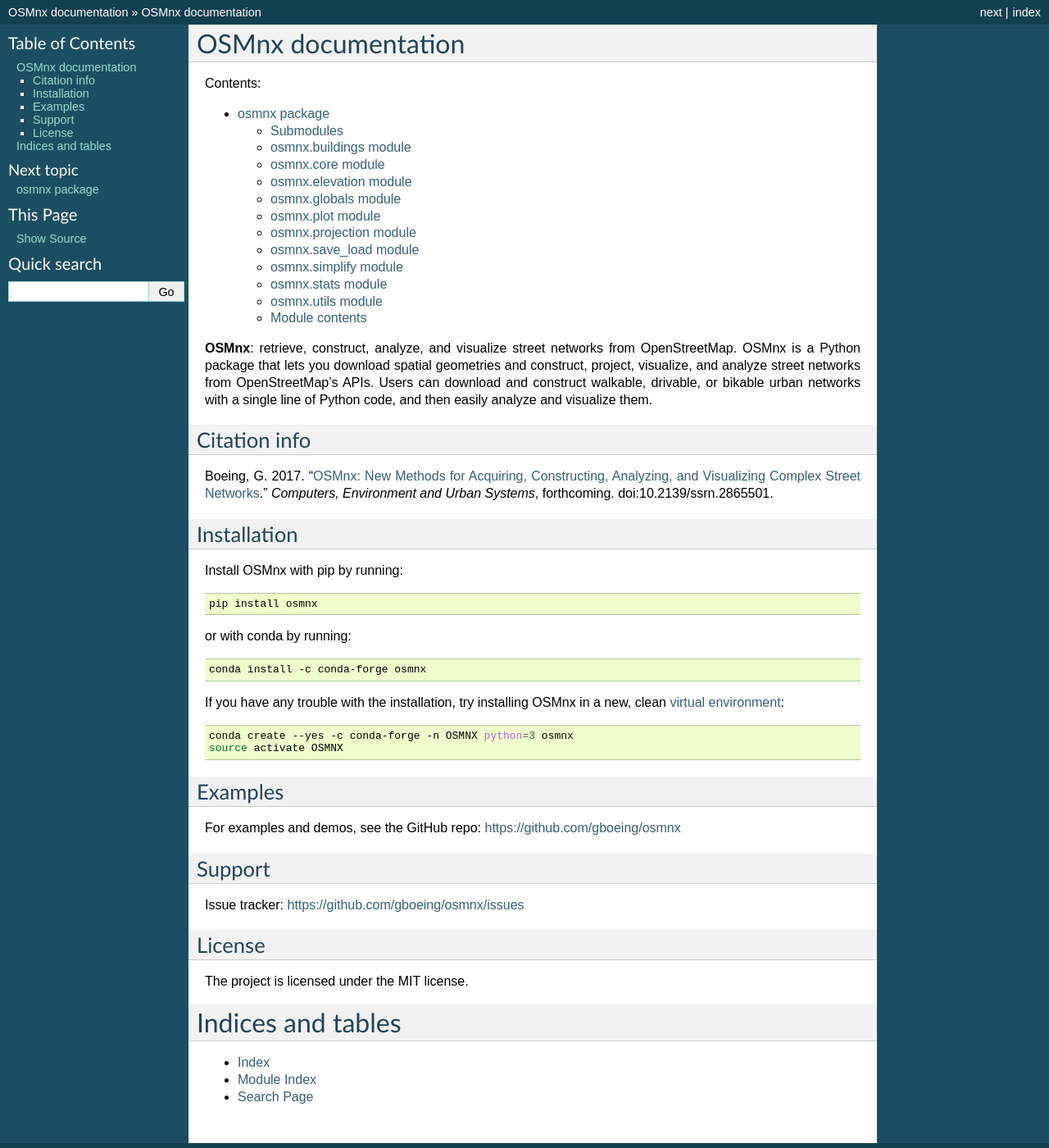
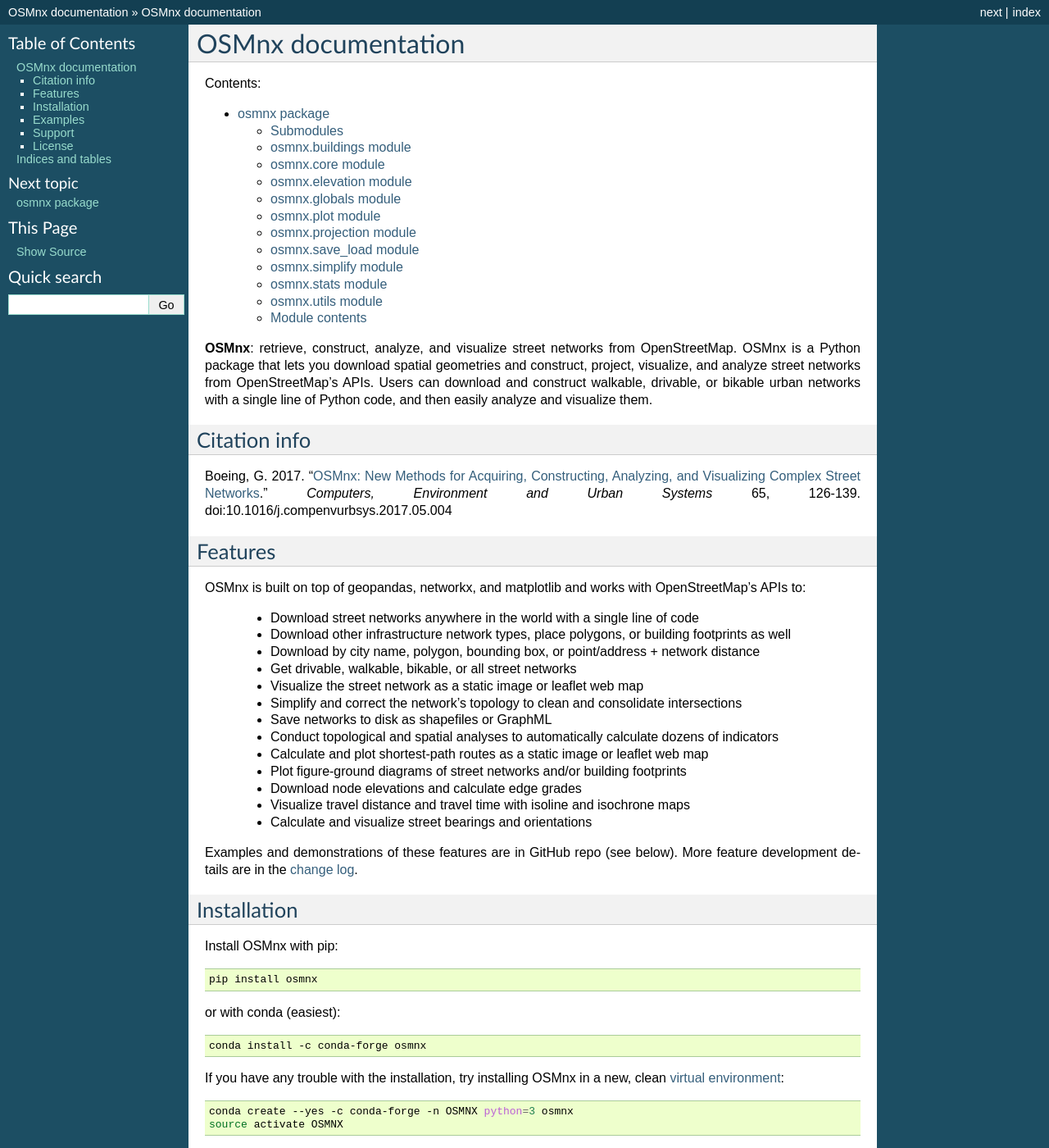
Before and after one commit to gboeing/osmnx, a Sphinx documentation site: the page built from docs/source/index.rst, in a window 1280 px wide and 1400 px high. Shown: the whole window at 82% size. Built offline with Sphinx 7.4.7, drawn with Linux system fonts in a browser that asks for light colours.

```diff
--- a/docs/source/index.rst
+++ b/docs/source/index.rst
@@ -8,47 +8,81 @@ OSMnx documentation
 
    osmnx
 
-**OSMnx**: retrieve, construct, analyze, and visualize street networks from OpenStreetMap.
-OSMnx is a Python package that lets you download spatial geometries and construct, project, visualize,
-and analyze street networks from OpenStreetMap's APIs. Users can download and construct walkable, drivable,
-or bikable urban networks with a single line of Python code, and then easily analyze and visualize them.
+**OSMnx**: retrieve, construct, analyze, and visualize street networks from
+OpenStreetMap. OSMnx is a Python package that lets you download spatial
+geometries and construct, project, visualize, and analyze street networks from
+OpenStreetMap's APIs. Users can download and construct walkable, drivable,
+or bikable urban networks with a single line of Python code, and then easily
+analyze and visualize them.
+
 
 Citation info
 -------------
 
-Boeing, G. 2017. "`OSMnx: New Methods for Acquiring, Constructing, Analyzing, and Visualizing Complex Street Networks`_." *Computers, Environment and Urban Systems*, forthcoming. doi:10.2139/ssrn.2865501.
+Boeing, G. 2017. "`OSMnx: New Methods for Acquiring, Constructing, Analyzing,
+and Visualizing Complex Street Networks`_." *Computers, Environment and Urban
+Systems* 65, 126-139. doi:10.1016/j.compenvurbsys.2017.05.004
+
+
+Features
+--------
+
+OSMnx is built on top of geopandas, networkx, and matplotlib and works with
+OpenStreetMap's APIs to:
+
+  * Download street networks anywhere in the world with a single line of code
+  * Download other infrastructure network types, place polygons, or building footprints as well
+  * Download by city name, polygon, bounding box, or point/address + network distance
+  * Get drivable, walkable, bikable, or all street networks
+  * Visualize the street network as a static image or leaflet web map
+  * Simplify and correct the network's topology to clean and consolidate intersections
+  * Save networks to disk as shapefiles or GraphML
+  * Conduct topological and spatial analyses to automatically calculate dozens of indicators
+  * Calculate and plot shortest-path routes as a static image or leaflet web map
+  * Plot figure-ground diagrams of street networks and/or building footprints
+  * Download node elevations and calculate edge grades
+  * Visualize travel distance and travel time with isoline and isochrone maps
+  * Calculate and visualize street bearings and orientations
+
+Examples and demonstrations of these features are in GitHub repo (see below).
+More feature development details are in the `change log`_.
+
 
 Installation
 ------------
 
-Install OSMnx with pip by running:
+Install OSMnx with pip:
 
 .. code-block:: shell
 
     pip install osmnx
 
-or with conda by running:
+or with conda (easiest):
 
 .. code-block:: shell
 
     conda install -c conda-forge osmnx
 
-If you have any trouble with the installation, try installing OSMnx in a new, clean `virtual environment`_:
+If you have any trouble with the installation, try installing OSMnx in a new,
+clean `virtual environment`_:
 
 .. code-block:: shell
 
     conda create --yes -c conda-forge -n OSMNX python=3 osmnx
     source activate OSMNX
 
+
 Examples
 --------
 
 For examples and demos, see the GitHub repo: `https://github.com/gboeing/osmnx`_
 
+
 Support
 -------
 
 Issue tracker: `https://github.com/gboeing/osmnx/issues`_
+
 
 License
 -------
@@ -63,6 +97,8 @@ Indices and tables
 * :ref:`modindex`
 * :ref:`search`
 
+
+.. _change log: https://github.com/gboeing/osmnx/blob/master/CHANGELOG.md
 .. _virtual environment: https://conda.io/docs/using/envs.html
 .. _https://github.com/gboeing/osmnx: https://github.com/gboeing/osmnx
 .. _https://github.com/gboeing/osmnx/issues: https://github.com/gboeing/osmnx/issues
```
Also changed, not shown: README.md (+46 -13 lines).
